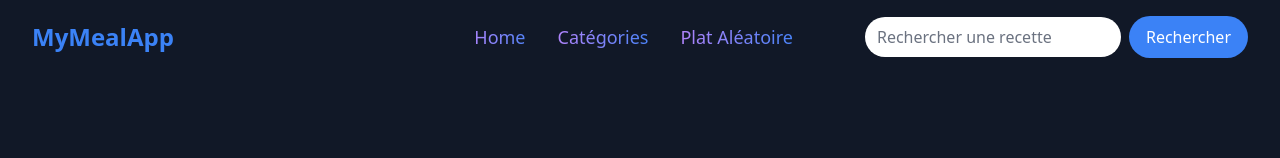
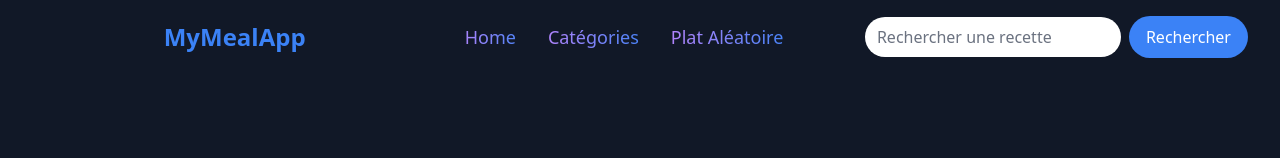
Before and after one commit to TomWilkRavoux/interoReact, a React (Vite) app in the folder mangerVie/: page / in a window 1280 px wide. Shown: the top 158 px of the page. Built offline with nearby package versions, Linux system fonts and the light colour scheme; no server answers.

Commit message:
Modif affichage header a completer

```diff
--- a/mangerVie/src/composents/header.jsx
+++ b/mangerVie/src/composents/header.jsx
@@ -21,7 +21,9 @@ export default function Header() {
 return (
         <header className="bg-gray-900 text-white p-4 shadow-md w-full">
         <div className="flex justify-between items-center max-w-7xl mx-auto px-4">
+            <div className="flex-1">
                 <Link to={`/`}> <h1 className="text-2xl font-bold text-blue-500">MyMealApp</h1></Link>
+            </div>
             <button
                 onClick={handleMenuToggle}
                 className="bg-gray-800 text-white focus:outline-none sm:hidden"
@@ -58,6 +60,7 @@ return (
                     </svg>
                 )}
             </button>
+            <div className="flex-1 flex justify-center">
                 <nav
                     className={`${
                     isMenuOpen ? "block" : "hidden"
@@ -68,6 +71,9 @@ return (
                         <li><Link to="/categories" className="px-4 text-lg bg-gradient-to-r from-purple-400 to-blue-500 bg-clip-text text-transparent hover:from-purple-600 hover:to-blue-700">Catégories</Link></li>
                         <li><Link to="/random" className="px-4 text-lg bg-gradient-to-r from-purple-400 to-blue-500 bg-clip-text text-transparent hover:from-purple-600 hover:to-blue-700">Plat Aléatoire</Link></li>
                     </ul>
+                </nav>
+            </div>
+            <div className="flex-1 flex justify-end">
                 <form
                     onSubmit={handleSearch}
                     className="mt-4 sm:mt-0 flex flex-col sm:flex-row items-center space-y-4 sm:space-y-0 sm:space-x-2"
@@ -83,7 +89,8 @@ return (
                         Rechercher
                     </button>
                 </form>
-            </nav>
+            </div>
+
         </div>
         </header>
     );
```
Lines whose indentation alone changed are shown as unchanged.
